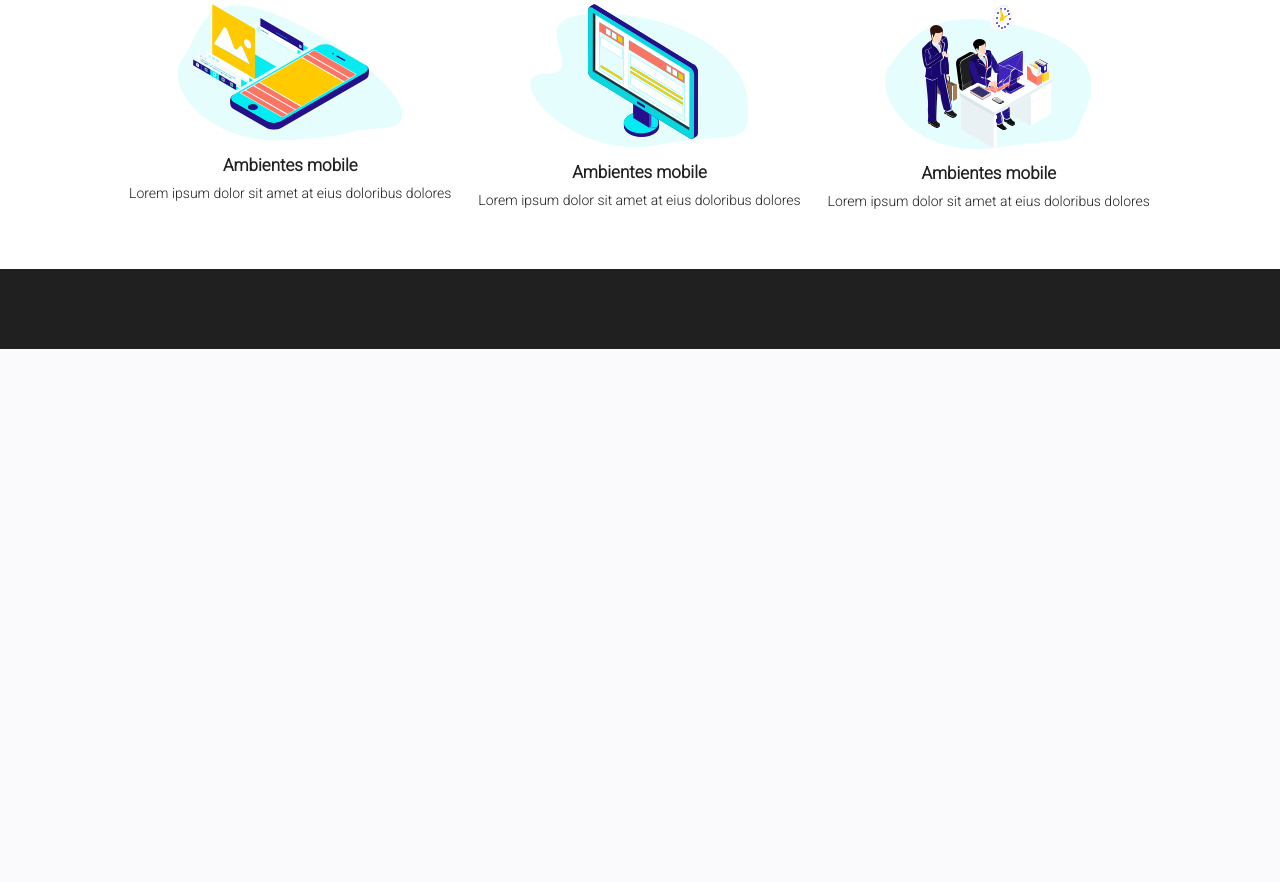
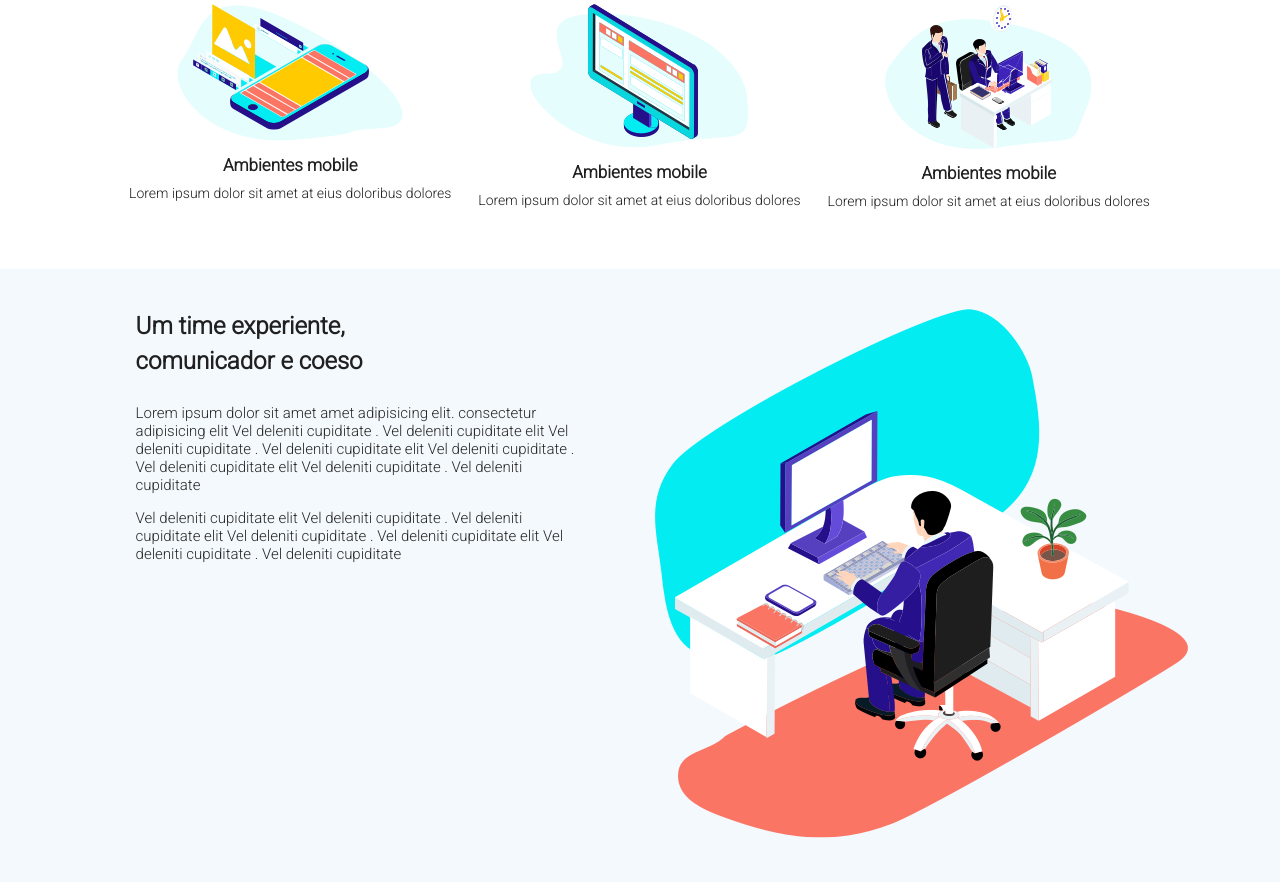
Before and after one commit to gildasio-git/Danky, a PHP site: page / in a window 1280 px wide. Shown: the part 858-1740 px from the top of the page. Before the commit the page ends 1207 px from the top, so only its background shows below. Run offline with PHP 8.4, Linux system fonts and the light colour scheme; some libraries are stand-ins or nearby versions.

Commit message:
Conclusao pagina Time

```diff
--- a/index.php
+++ b/index.php
@@ -47,6 +47,7 @@
             <div class="clear"></div>
          </div> <!-- center -->
     </section><!-- topo -->
+
       <div class="circle"><i class="fas fa-angle-down"></i></div>
         <section class="clientes-slider">
 
@@ -90,7 +91,26 @@
     <!-- SEÇÃO time -->
         <section class="sobre-time">
             <div class="center">
-
+                <div class="w50 time-descricao-2">
+                    <h2>Um time experiente, <br/>comunicador e coeso</h2>
+                    <p>Lorem ipsum dolor sit amet  amet adipisicing elit.
+                       consectetur adipisicing elit  Vel deleniti cupiditate .
+                       Vel deleniti cupiditate elit  Vel deleniti cupiditate .
+                       Vel deleniti cupiditate elit  Vel deleniti cupiditate .
+                       Vel deleniti cupiditate elit  Vel deleniti cupiditate .
+                       Vel deleniti cupiditate
+                       <p>
+                       Vel deleniti cupiditate elit  Vel deleniti cupiditate .
+                       Vel deleniti cupiditate elit  Vel deleniti cupiditate .
+                       Vel deleniti cupiditate elit  Vel deleniti cupiditate .
+                       Vel deleniti cupiditate
+                       </p>
+                    </p>
+                </div>
+            <div class="w50 img-time">
+                <img src="images/time.png"/>
+            </div>
+            <div class="clear"></div>
             </div>
         </section>
 
--- a/style.css
+++ b/style.css
@@ -9,7 +9,7 @@
 Classes auxiliares
 */
 .w50{
-    float: left; width: 50%; padding: 0 15px;
+    float: left; width: 50%; padding:0 15px;
 }
 
 /*Menu mobile (ocultar quando a tela estiver grande)*/
@@ -247,12 +247,36 @@ div.box-single-diferenciais img{
     max-width: 100%;
 }
 
-
+/*Sobre o time*/
 section.sobre-time{
     padding: 40px 0;
-    background-color: #202020;
+    background-color: #f4f9fd;
 }
 
+.img-time{
+    max-width: 100%;
+}
+
+.time-descricao-2{
+    padding: 0 20px;
+}
+
+.time-descricao-2 h2{
+    color:#202020;
+    line-height:35px;
+    font-weight: bold;
+    font-size: 24px;
+    margin-bottom: 25px;
+}
+
+.time-descricao-2 p{
+    color:#272727;
+    font-size: 15px;
+    margin-bottom: 15px;
+    padding-right: 30px;
+
+
+}
 
 @media screen and (max-width:768px){
     .box.icons-diferenciais{width: 100%;}
@@ -261,4 +285,5 @@ section.sobre-time{
      /*Alternância do menu mobile conforme tamanho da tela*/
     .menu-desktop{display: none;}
     .menu-mobile{display: block;}
+    .img-time{margin-top: 30px;}
 }
```
